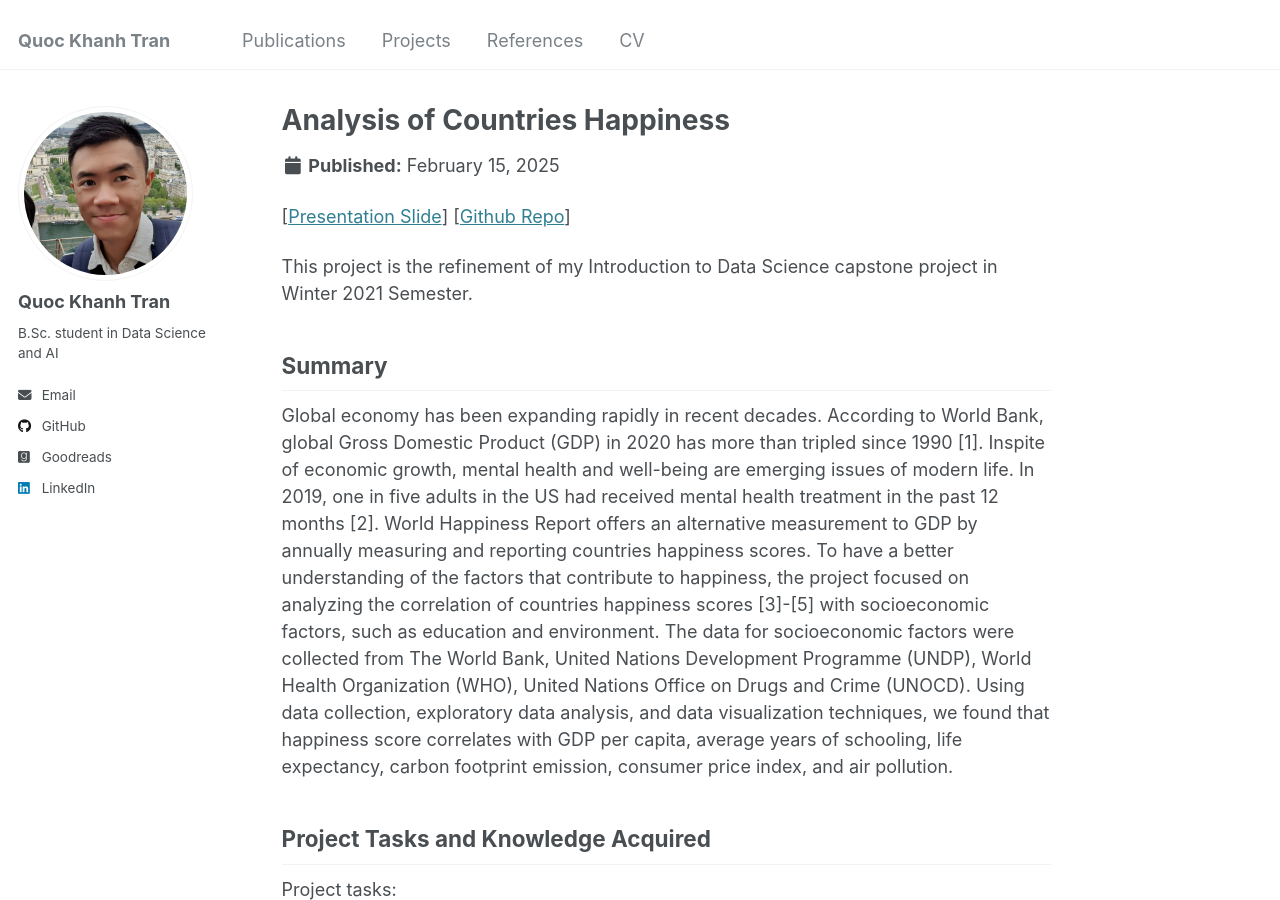
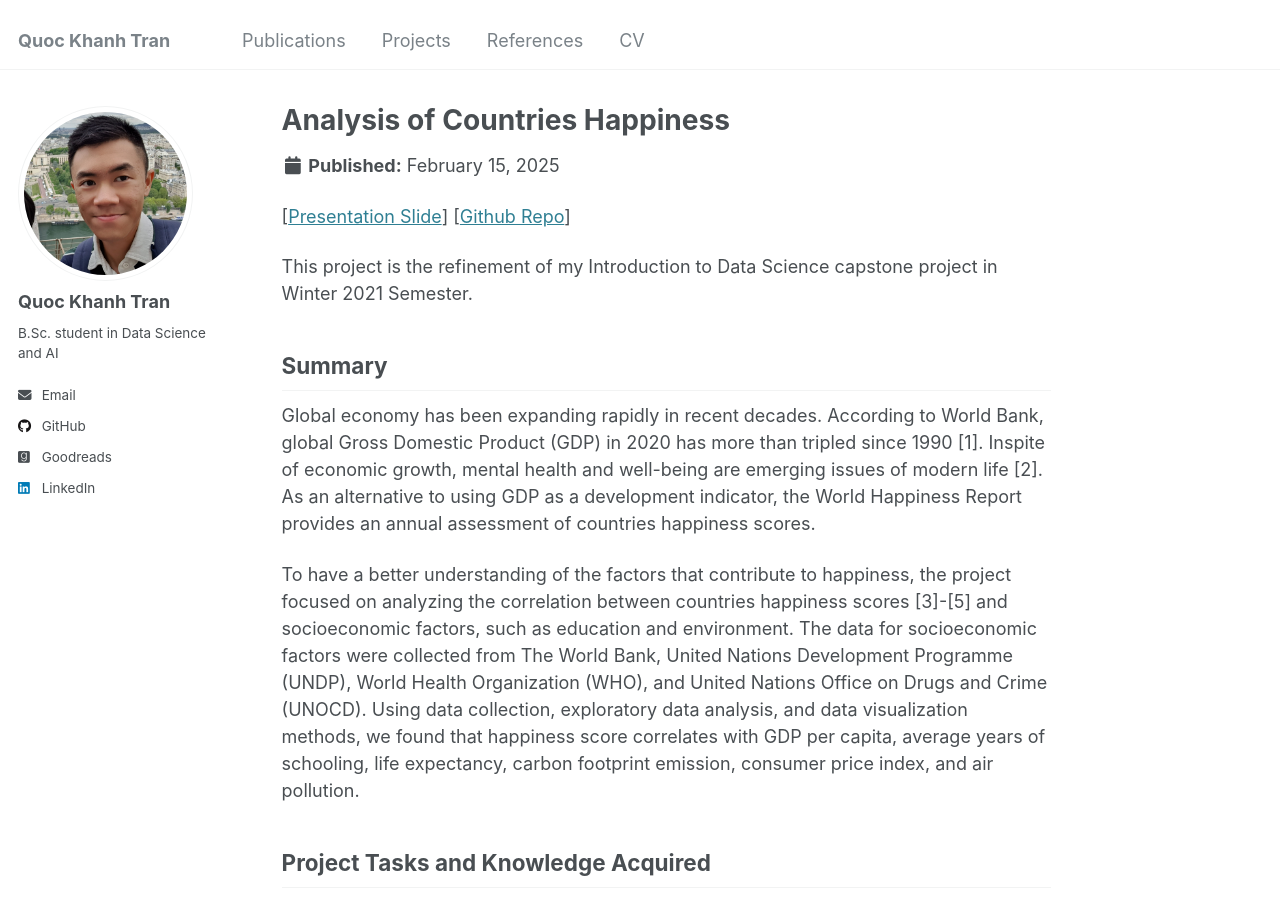
Before and after one commit to khanhtrq/khanhtrq.github.io, a Jekyll site: the page built from _projects/course_2_happiness_analysis.md, in a window 1280 px wide and 900 px high. Built offline with Jekyll 4.4.1, drawn with Linux system fonts in a browser that asks for light colours.

```diff
--- a/_projects/course_2_happiness_analysis.md
+++ b/_projects/course_2_happiness_analysis.md
@@ -8,8 +8,9 @@ category: course_projects
 This project is the refinement of my Introduction to Data Science capstone project in Winter 2021 Semester.
 
 ## Summary
-Global economy has been expanding rapidly in recent decades. According to World Bank, global Gross Domestic Product (GDP) in 2020 has more than tripled since 1990 [1]. Inspite of economic growth, mental health and well-being are emerging issues of modern life. In 2019, one in five adults in the US had received mental health treatment in the past 12 months [2]. World Happiness Report offers an alternative measurement to GDP by annually measuring and reporting countries happiness scores. To have a better understanding of the factors that contribute to happiness, the project focused on analyzing the correlation of countries happiness scores [3]-[5] with socioeconomic factors, such as education and environment. The data for socioeconomic factors were collected from The World Bank,
-United Nations Development Programme (UNDP), World Health Organization (WHO), United Nations Office on Drugs and Crime (UNOCD). Using data collection, exploratory data analysis, and data visualization techniques, we found that happiness score correlates with GDP per capita, average years of schooling, life expectancy, carbon footprint emission, consumer price index, and air pollution.
+Global economy has been expanding rapidly in recent decades. According to World Bank, global Gross Domestic Product (GDP) in 2020 has more than tripled since 1990 [1]. Inspite of economic growth, mental health and well-being are emerging issues of modern life [2]. As an alternative to using GDP as a development indicator, the World Happiness Report provides an annual assessment of countries happiness scores.
+
+To have a better understanding of the factors that contribute to happiness, the project focused on analyzing the correlation between countries happiness scores [3]-[5] and socioeconomic factors, such as education and environment. The data for socioeconomic factors were collected from The World Bank, United Nations Development Programme (UNDP), World Health Organization (WHO), and United Nations Office on Drugs and Crime (UNOCD). Using data collection, exploratory data analysis, and data visualization methods, we found that happiness score correlates with GDP per capita, average years of schooling, life expectancy, carbon footprint emission, consumer price index, and air pollution.
 
 
 ## Project Tasks and Knowledge Acquired
```
Also changed, not shown: other parts of _projects/course_2_happiness_analysis.md (+2 -0 lines), _pages/about.md (+1 -1 lines), _pages/aiss_portfolio.html (added, +15 -0 lines), _pages/teaching.html (deleted, +0 -12 lines), _projects/research_1_ewaste_modeling_singapore.md (+2 -2 lines), _projects/research_2_thesis_plasmodium.md (+1 -1 lines).
